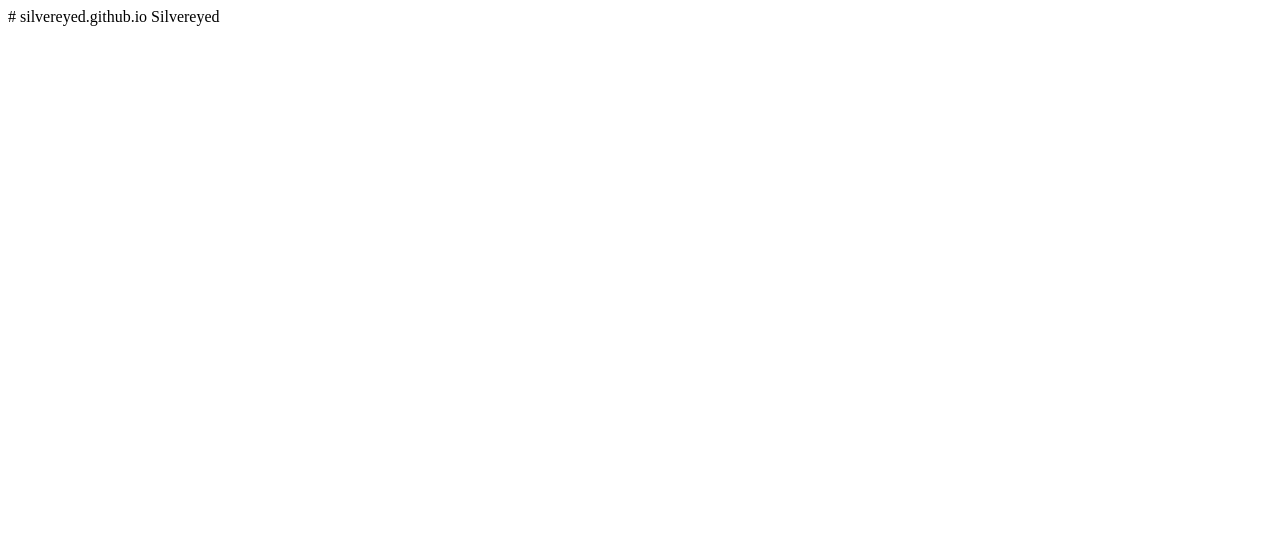
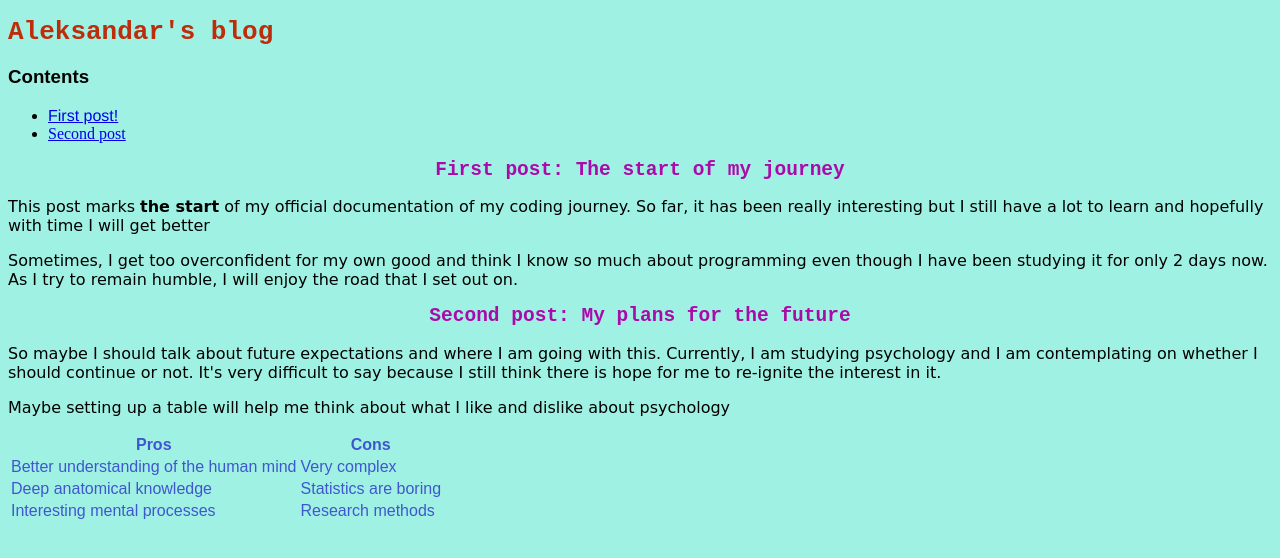
Before and after one commit to silvereyed/silvereyed.github.io, a plain HTML site: page index.html in a window 1280 px wide. Drawn offline with Linux system fonts and the light colour scheme.

Commit message:
Update index.html

```diff
--- a/index.html
+++ b/index.html
@@ -1,2 +1,102 @@
-# silvereyed.github.io
-Silvereyed
+<!DOCTYPE html>
+<html>
+    <head>
+        <meta charset="utf-8">
+        <title>Aleksandar's coding blog</title>
+        <style>
+            h2 {
+                font-family: monospace;
+                text-align:center;
+
+            }
+
+            body {
+                background-color:rgb(159, 242, 227);
+            }
+            p{
+                font-family:cursive;
+            }
+            #everything {
+                font-family:helvetica;
+
+            }
+            h1 {
+
+                font-family:monospace;
+                color:rgb(189, 44, 11);
+            }
+            h2 {
+                color:rgb(171, 10, 171);
+            }
+
+            table {
+                font-family:sans-serif;
+                color:rgb(64, 86, 207);
+            }
+            #contents {
+                font-family:sans-serif;
+
+            }
+
+        </style>
+    </head>
+    <body>
+
+        <h1>Aleksandar's blog</h1>
+
+        <h3 id="contents">Contents</h3>
+        <ul>
+            <li id="everything"><a href="#first">First post!</a></li>
+            <li><a href="#second">Second post</a></li>
+        </ul>
+
+        <h2 id="first">First post: The start of my journey</h2>
+
+
+        <p>This post marks <strong>the start</strong> of my official documentation of my coding journey. So far, it has been really interesting but I still have a lot to learn and hopefully with time I will get better</p>
+
+
+        <p>Sometimes, I get too overconfident for my own good and think I know so much about programming even though I have been studying it for only 2 days now. As I try to remain humble, I will enjoy the road that I set out on.
+
+    <h2 id="second">Second post: My plans for the future</h2>
+    <p>So maybe I should talk about future expectations and where I am going with this. Currently, I am studying psychology and I am contemplating on whether I should continue or not. It's very difficult to say because I still think there is hope for me to re-ignite the interest in it.
+    <p>Maybe setting up a table will help me think about what I like and dislike about psychology</p>
+    <table>
+        <thead>
+            <tr>
+            <th>Pros</th>
+            <th>Cons</th>
+                 </tr>
+                  </thead>
+
+        <tbody>
+            <tr>
+            <td>Better understanding of the human mind</td>
+            <td>Very complex</td>
+                 </tr>
+            <tr>
+            <td>Deep anatomical knowledge</td>
+            <td>Statistics are boring</td>
+
+                 </tr>
+                 <tr>
+            <td>Interesting mental processes </td>
+            <td>Research methods</td>
+
+
+                 </tr>
+
+
+
+        </tbody>
+
+
+
+
+
+    </table>
+
+
+
+    </body>
+</html>
```
